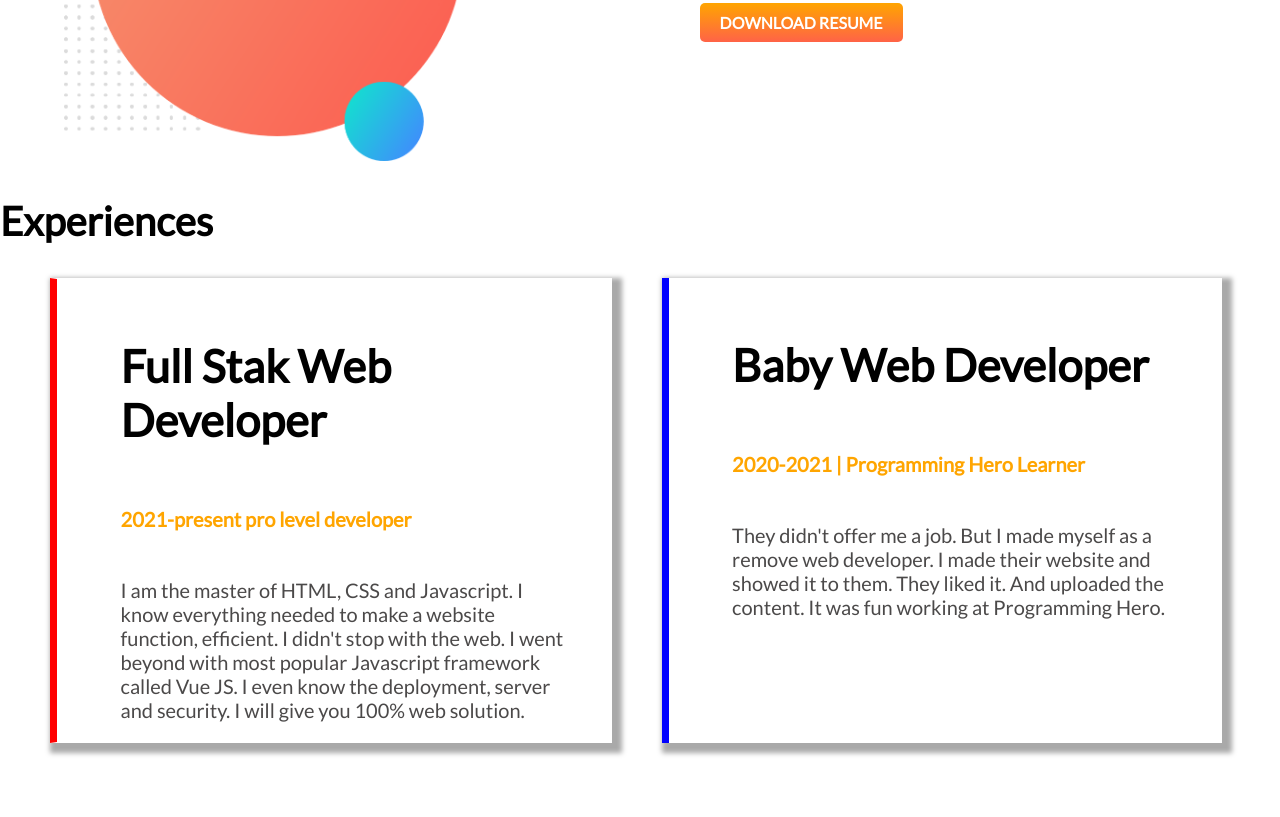
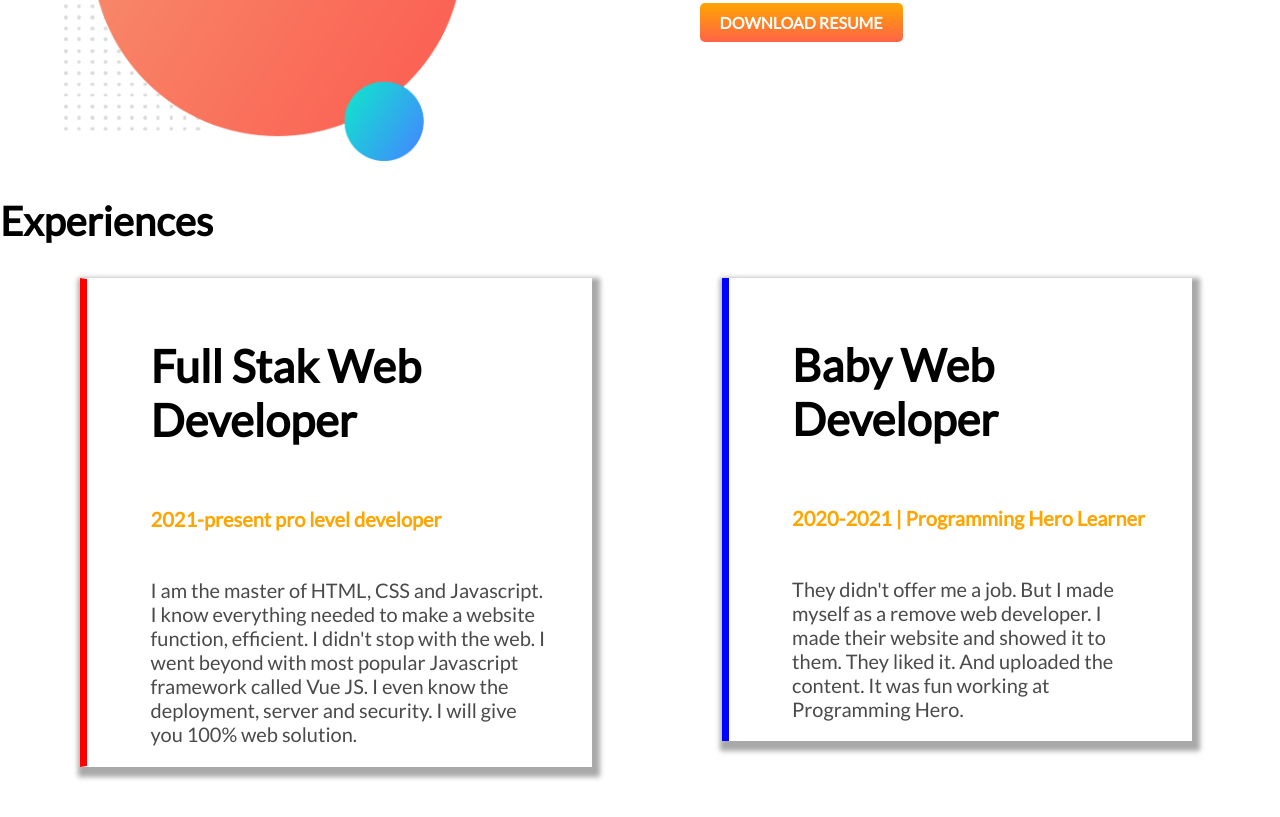
Before and after one commit to mansurakhatun/develop-er-portfolio, a plain HTML site: page index.html in a window 1280 px wide. Shown: the part 622-1439 px from the top of the page. Before the commit the page ends 1415 px from the top, so only its background shows below. Drawn offline with Linux system fonts and the light colour scheme.

Commit message:
add changes

```diff
--- a/style.css
+++ b/style.css
@@ -3,7 +3,6 @@ body {
     margin-left: 0;
     margin-top: 0;
     margin-bottom: 50px;
-
 }
 
 p {
@@ -66,14 +65,18 @@ section {
     border-right: 1px solid white;
     border-top: 1px solid white;
     border-bottom: 1px solid white;
-    box-shadow: 5px 5px 5px 5px darkgrey;
-    margin-left: 50px;
-
+    box-shadow: 3px 5px 5px 5px darkgrey;
+    margin-left: 80px;
+    margin-right: 50px;
+    width: 100%;
+    height: 25%;
 }
 
 #left-blue {
     border-left: 7px solid blue;
-    margin-left: 50px;
-    margin-right: 50px;
-    box-shadow: 5px 5px 5px 5px darkgrey;
+    margin-left: 80px;
+    margin-right: 80px;
+    box-shadow: 3px 5px 5px 5px darkgrey;
+    width: 90%;
+    height: 155%;
 }
```
